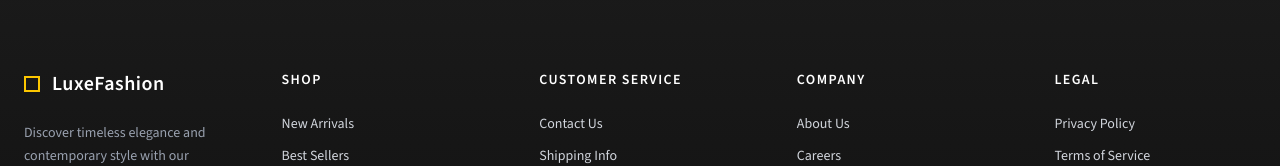
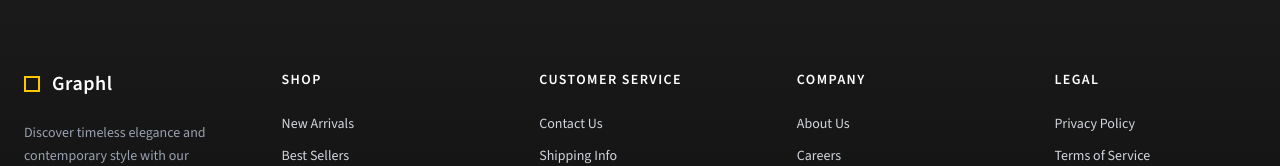
Before and after one commit to ShauryaEver/graphl-store, a Next.js app: page / in a window 1280 px wide. Shown: the part 3266-3432 px from the top of the page. Built offline with nearby package versions, Linux system fonts and the light colour scheme; no server answers.

Commit message:
Change footer

```diff
--- a/app/layout-components/Footer.jsx
+++ b/app/layout-components/Footer.jsx
@@ -22,7 +22,7 @@ export default function Footer() {
             <div className="flex items-center gap-3">
               <span className="w-4 h-4 border-2 border-yellow-400" />
               <h2 className="text-white text-xl font-semibold tracking-wide">
-                LuxeFashion
+                Graphl
               </h2>
             </div>
 
```
